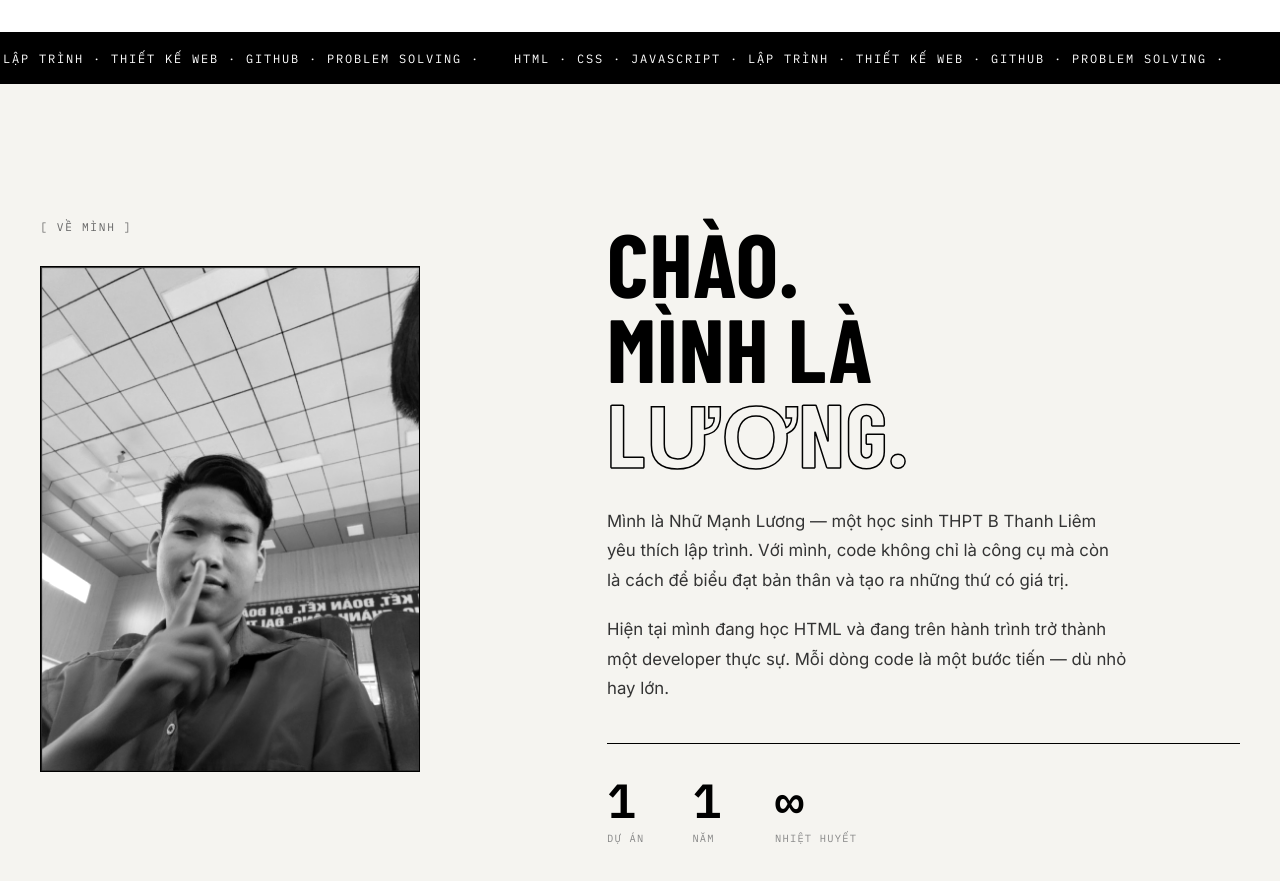
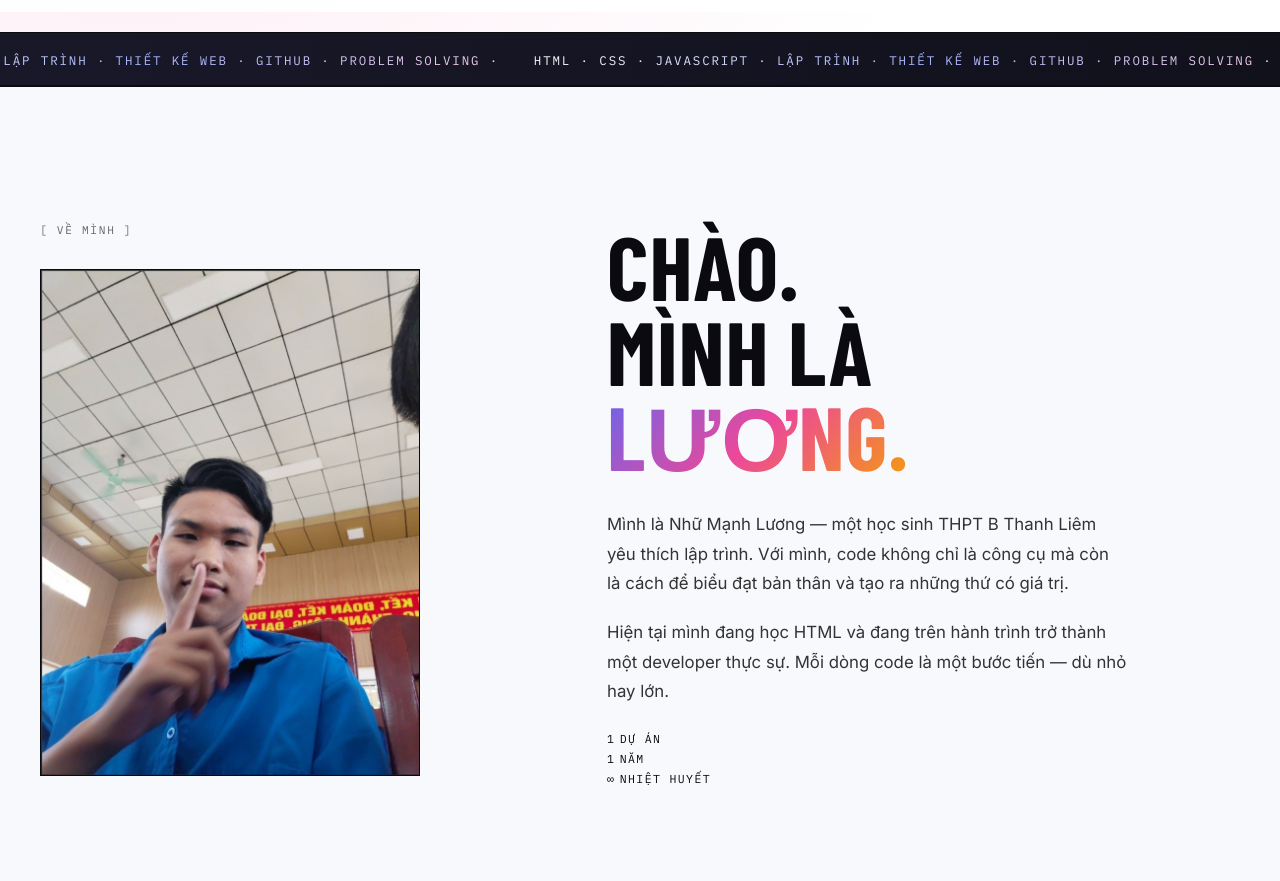
Before and after one commit to Luongnhu888/my-portfolio, a plain HTML site: page index.html in a window 1280 px wide. Shown: the part 788-1669 px from the top of the page. Drawn offline with nearby package versions, Linux system fonts and the light colour scheme; a web font is replaced by a local one.

Commit message:
Add modern vibrant gradient accents to editorial layout

```diff
--- a/index.html
+++ b/index.html
@@ -78,7 +78,7 @@
       <div class="about-left">
         <div class="label mono">[ VỀ MÌNH ]</div>
         <div class="about-img-wrap">
-          <img src="img2.jpg" alt="Nhữ Mạnh Lương" class="about-img grayscale" />
+          <img src="img2.jpg" alt="Nhữ Mạnh Lương" class="about-img" />
           <div class="about-img-border"></div>
         </div>
       </div>
--- a/style.css
+++ b/style.css
@@ -4,10 +4,13 @@
 *, *::before, *::after { margin: 0; padding: 0; box-sizing: border-box; }
 
 :root {
-  --black: #000000;
+  --black: #0a0a10;
   --white: #ffffff;
-  --off-white: #f5f4f0;
-  --accent: #000;
+  --off-white: #f8f9fc;
+  --accent: #6366f1;
+  --grad-primary: linear-gradient(135deg, #6366f1 0%, #ec4899 50%, #f59e0b 100%);
+  --grad-cool: linear-gradient(135deg, #3b82f6 0%, #2dd4bf 100%);
+  --grad-glow: radial-gradient(circle at 50% 50%, rgba(99, 102, 241, 0.15), rgba(236, 72, 153, 0.08), transparent 70%);
   --mono: 'IBM Plex Mono', monospace;
   --display: 'Barlow Condensed', sans-serif;
   --body: 'Inter', sans-serif;
@@ -139,7 +142,9 @@ section:first-of-type { padding-top: calc(var(--frame-h) + 2rem); }
   min-height: 100vh;
   padding-top: var(--frame-h);
   overflow: hidden;
-  background: var(--white);
+  background: radial-gradient(ellipse at 80% 20%, rgba(99, 102, 241, 0.12) 0%, transparent 60%),
+              radial-gradient(ellipse at 10% 80%, rgba(236, 72, 153, 0.10) 0%, transparent 50%),
+              var(--white);
   position: relative;
 }
 
@@ -171,8 +176,10 @@ section:first-of-type { padding-top: calc(var(--frame-h) + 2rem); }
 }
 .hero-headline .line { display: block; overflow: hidden; }
 .hero-headline .line--outline {
-  -webkit-text-stroke: 2px var(--black);
-  color: transparent;
+  background: var(--grad-primary);
+  -webkit-background-clip: text;
+  -webkit-text-fill-color: transparent;
+  -webkit-text-stroke: 0px transparent;
 }
 .hero-headline .line span { display: block; }
 
@@ -232,9 +239,9 @@ section:first-of-type { padding-top: calc(var(--frame-h) + 2rem); }
   overflow: hidden;
   border-top: 1px solid var(--black);
   border-bottom: 1px solid var(--black);
-  background: var(--black);
+  background: linear-gradient(90deg, #181829 0%, #11111c 100%);
   color: var(--white);
-  padding: 0.9rem 0;
+  padding: 1rem 0;
   white-space: nowrap;
 }
 .marquee-track {
@@ -243,9 +250,12 @@ section:first-of-type { padding-top: calc(var(--frame-h) + 2rem); }
 }
 .marquee-track span {
   font-family: var(--mono);
-  font-size: 0.75rem;
+  font-size: 0.78rem;
   letter-spacing: 0.15em;
   padding-right: 1rem;
+  background: linear-gradient(90deg, #ffffff 0%, #a5b4fc 50%, #fbcfe8 100%);
+  -webkit-background-clip: text;
+  -webkit-text-fill-color: transparent;
 }
 @keyframes marquee { from { transform: translateX(0); } to { transform: translateX(-50%); } }
 
@@ -292,20 +302,18 @@ section:first-of-type { padding-top: calc(var(--frame-h) + 2rem); }
 }
 .section-heading em {
   font-style: normal;
-  -webkit-text-stroke: 1.5px var(--black);
-  color: transparent;
+  background: var(--grad-primary);
+  -webkit-background-clip: text;
+  -webkit-text-fill-color: transparent;
+  -webkit-text-stroke: 0px transparent;
 }
 
-.stats-row {
-  display: flex; gap: 3rem; margin-top: 2.5rem;
-  border-top: 1px solid var(--black); padding-top: 2rem;
+.about-img-border {
+  position: absolute; top: 12px; left: 12px; right: -12px; bottom: -12px;
+  background: var(--grad-primary);
+  z-index: -1;
+  border-radius: 4px;
 }
-.stat-item { display: flex; flex-direction: column; }
-.stat-big {
-  font-size: 3rem; font-weight: 600; line-height: 1;
-  display: block; margin-bottom: 0.4rem;
-}
-.stat-label { font-size: 0.65rem; color: #888; }
 
 /* ═══════════════════════════════════════════
    EDUCATION
@@ -481,14 +489,15 @@ section:first-of-type { padding-top: calc(var(--frame-h) + 2rem); }
 
 .cta-link {
   display: block;
-  -webkit-text-stroke: 2px var(--white);
-  color: transparent;
-  transition: color 0.3s, -webkit-text-stroke-color 0.3s;
+  background: var(--grad-primary);
+  -webkit-background-clip: text;
+  -webkit-text-fill-color: transparent;
+  transition: transform 0.3s ease, opacity 0.3s ease;
   cursor: pointer;
 }
 .cta-link:hover {
-  color: var(--white);
-  -webkit-text-stroke-color: transparent;
+  transform: translateX(10px);
+  opacity: 0.9;
 }
 
 .contact-details {
```
